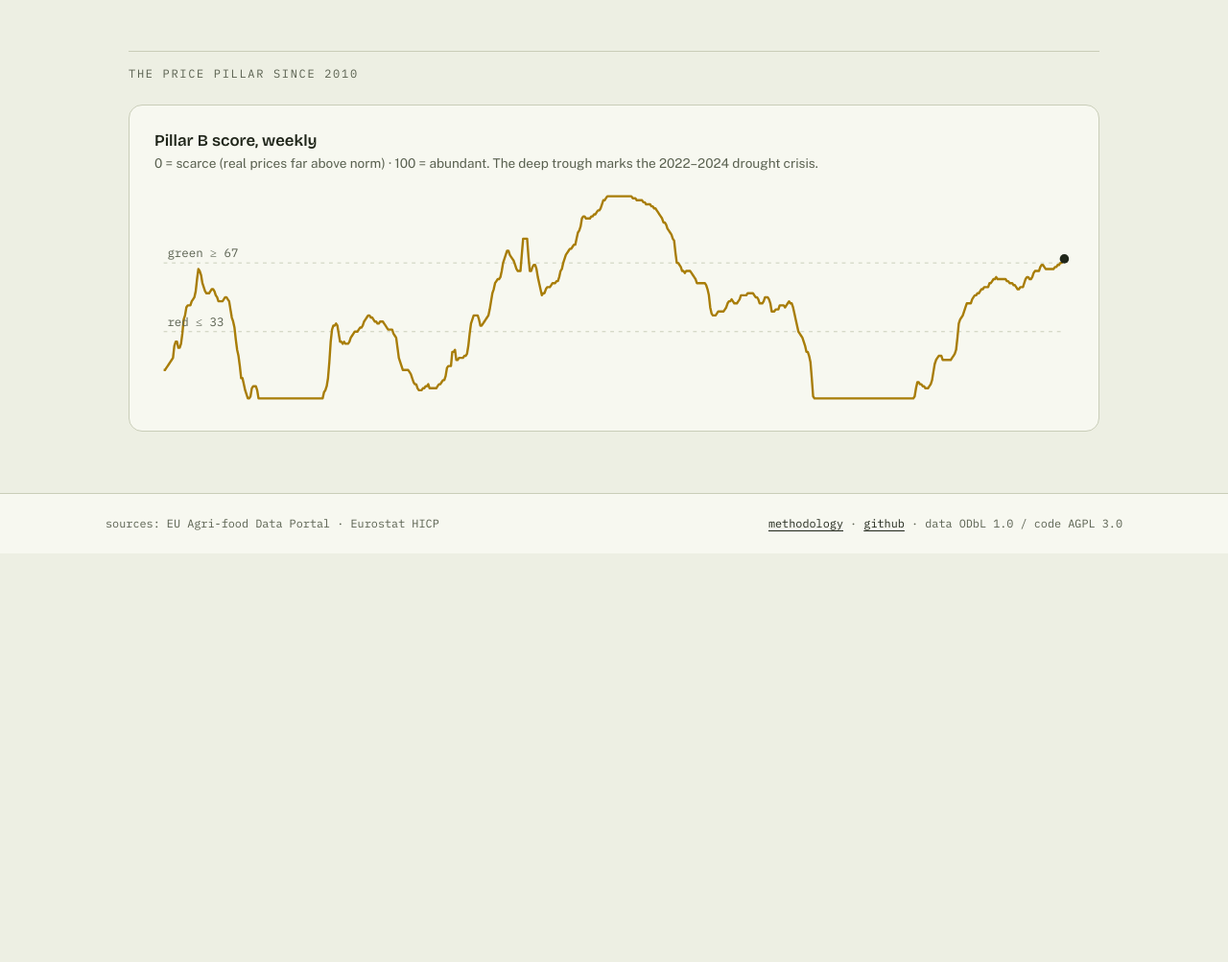
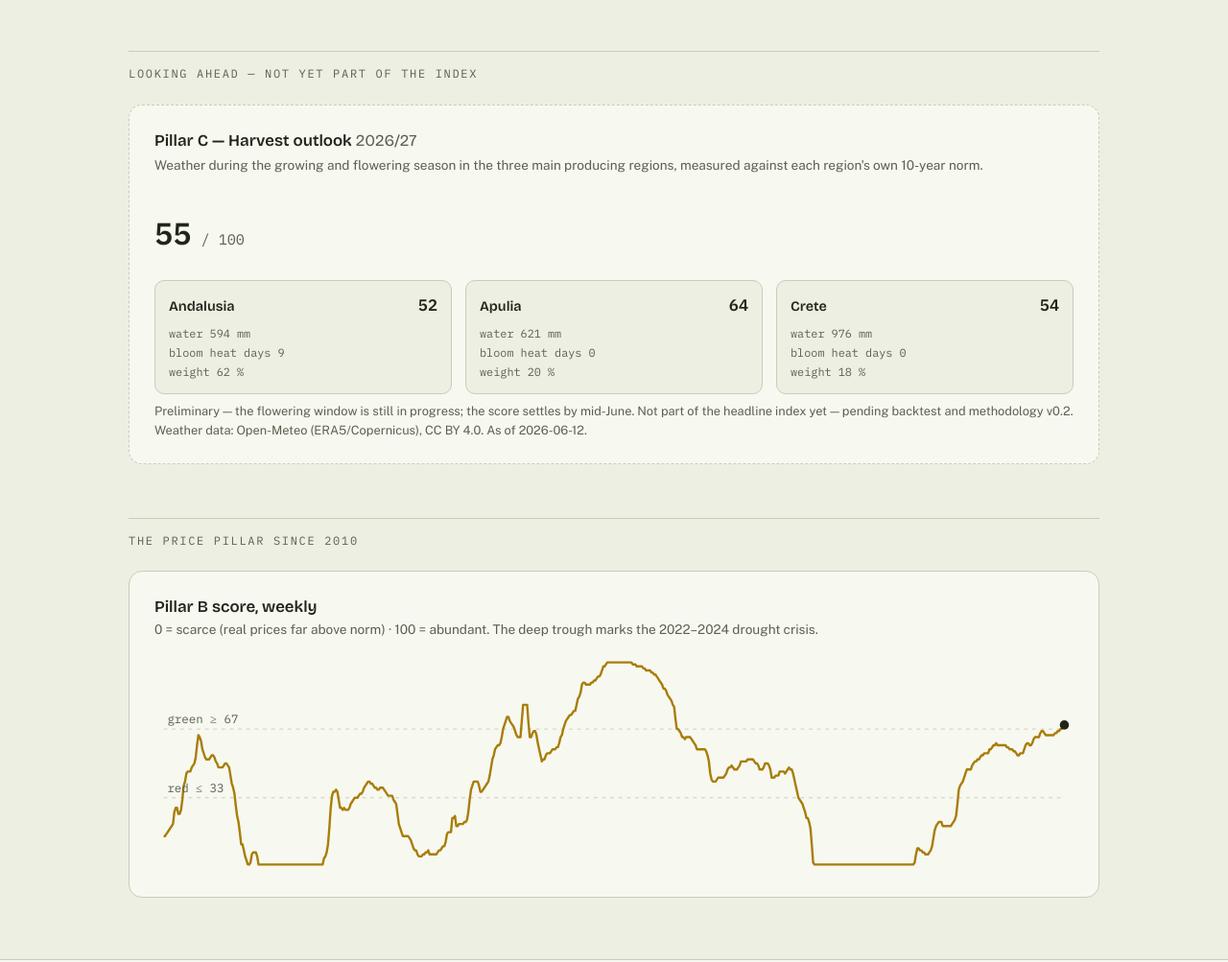
Before and after one commit to Open-Food-Signal/openfoodsignal, a plain HTML site: page index.html in a window 1280 px wide. Shown: the part 947-1950 px from the top of the page at 96% size. Before the commit the page ends 1524 px from the top, so only its background shows below. Drawn offline with nearby package versions, Linux system fonts and the light colour scheme.

Commit message:
Add files via upload

```diff
--- a/index.html
+++ b/index.html
@@ -87,6 +87,19 @@
   dl{display:grid;grid-template-columns:auto 1fr;gap:6px 16px;font-size:.85rem}
   dt{color:var(--ink-soft)}
   dd{font-family:'IBM Plex Mono',monospace;text-align:right}
+
+  /* ---------- outlook (pillar C, not in headline index) ---------- */
+  #outlook{padding-bottom:56px}
+  .outlook-card{border-style:dashed}
+  .outlook-head{display:flex;justify-content:space-between;align-items:flex-start;gap:18px;flex-wrap:wrap}
+  .outlook-head h2 span{color:var(--ink-soft);font-weight:400}
+  .regions{display:grid;grid-template-columns:repeat(3,1fr);gap:14px;margin:14px 0 6px}
+  .region{border:1px solid var(--line);border-radius:10px;padding:12px 14px;background:var(--ground)}
+  .region h3{font-family:'Bricolage Grotesque',sans-serif;font-weight:600;font-size:.9rem;text-transform:capitalize;margin-bottom:6px;display:flex;justify-content:space-between;align-items:baseline}
+  .region h3 b{font-family:'IBM Plex Mono',monospace;font-weight:600;font-size:1.05rem}
+  .region p{font-family:'IBM Plex Mono',monospace;font-size:.74rem;color:var(--ink-soft);line-height:1.7}
+  .outlook-note{font-size:.8rem;color:var(--ink-soft);margin-top:8px}
+  @media (max-width:720px){.regions{grid-template-columns:1fr}}
 
   /* ---------- history ---------- */
   .history{padding-bottom:64px}
@@ -189,6 +202,21 @@
     </div>
   </section>
 
+  <section id="outlook" class="hidden">
+    <p class="section-label">Looking ahead — not yet part of the index</p>
+    <div class="card outlook-card">
+      <div class="outlook-head">
+        <div>
+          <h2>Pillar C — Harvest outlook <span id="o-year"></span></h2>
+          <p class="sub">Weather during the growing and flowering season in the three main producing regions, measured against each region's own 10-year norm.</p>
+        </div>
+        <div class="score-row"><span class="score" id="o-score">–</span><span class="index-scale">/ 100</span></div>
+      </div>
+      <div class="regions" id="o-regions"></div>
+      <p class="outlook-note" id="o-note"></p>
+    </div>
+  </section>
+
   <section id="history" class="history hidden">
     <p class="section-label">The price pillar since 2010</p>
     <div class="chart-card">
@@ -202,7 +230,7 @@
 
 <footer>
   <div class="wrap prov">
-    <span>sources: EU Agri-food Data Portal · Eurostat HICP</span>
+    <span>sources: EU Agri-food Data Portal · Eurostat HICP · Open-Meteo (ERA5)</span>
     <span><a href="METHODOLOGY.md">methodology</a> · <a href="https://github.com/openfoodsignal">github</a> · data ODbL 1.0 / code AGPL 3.0</span>
   </div>
 </footer>
@@ -316,11 +344,35 @@ async function loadHistory(){
   show("history");
 }
 
+async function loadOutlook(){
+  const resp=await fetch("data/pillar_c_latest.json",{cache:"no-store"});
+  if(!resp.ok) return;
+  const d=await resp.json();
+  set("o-year",d.outlook_crop_year||"");
+  set("o-score",d.score!=null?d.score:"–");
+  const wrap=document.getElementById("o-regions");
+  wrap.innerHTML="";
+  for(const [name,r] of Object.entries(d.regions||{})){
+    const el=document.createElement("div");
+    el.className="region";
+    el.innerHTML=
+      `<h3>${name} <b>${r.score}</b></h3>`+
+      `<p>water ${Math.round(r.water_mm)} mm<br>bloom heat days ${r.bloom_heat_days}<br>weight ${Math.round(r.weight*100)} %</p>`;
+    wrap.appendChild(el);
+  }
+  const prelim=d.preliminary
+    ? "Preliminary — the flowering window is still in progress; the score settles by mid-June. "
+    : "";
+  set("o-note",prelim+(d.note||"")+" Weather data: Open-Meteo (ERA5/Copernicus), CC BY 4.0. As of "+(d.data_as_of||"–")+".");
+  show("outlook");
+}
+
 loadIndex().catch(err=>{
   console.error(err);
   hide("loading");show("error");
 });
 loadHistory().catch(err=>console.warn("history skipped:",err));
+loadOutlook().catch(err=>console.warn("outlook skipped:",err));
 </script>
 </body>
 </html>
```
